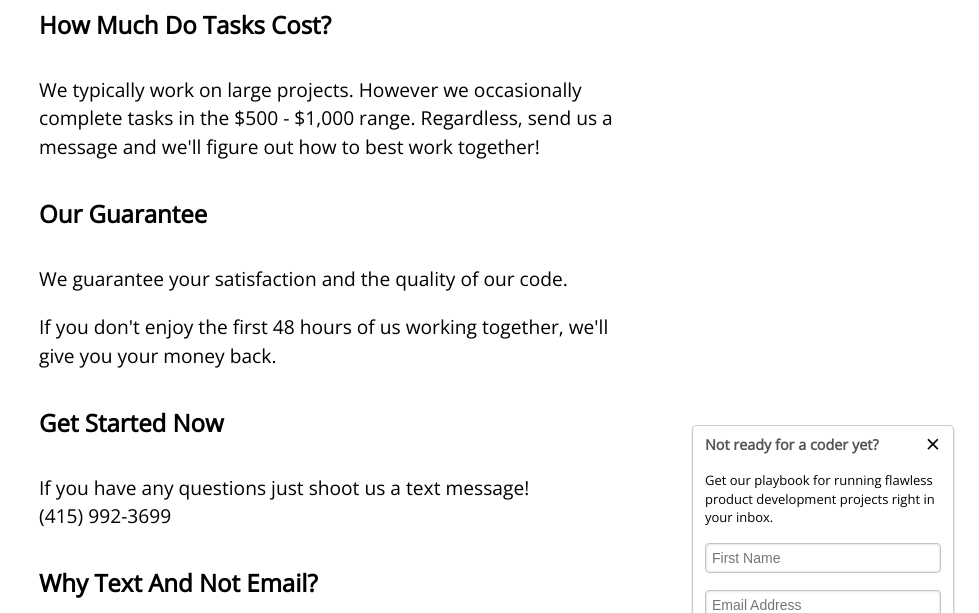
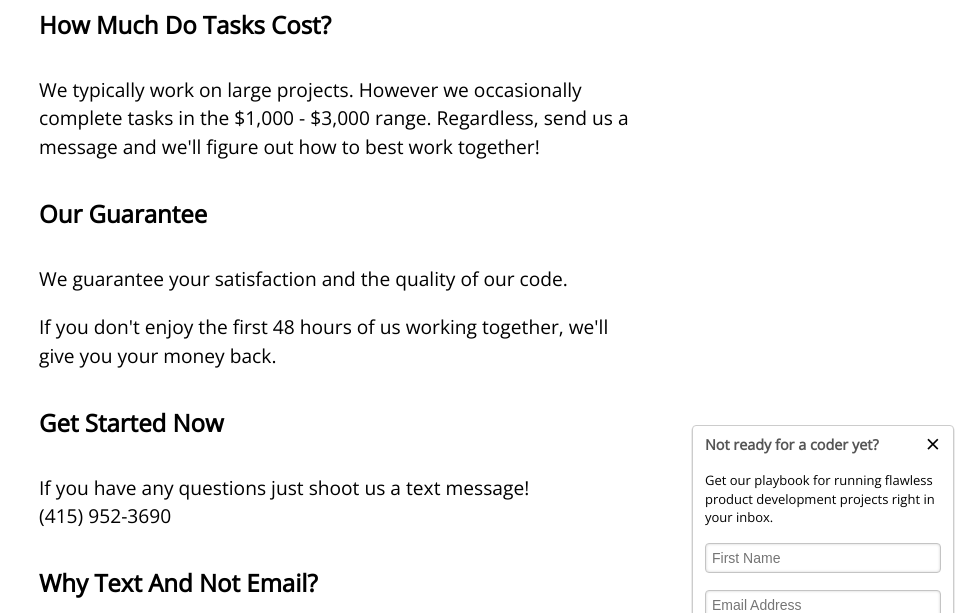
Before and after one commit to biznickman/textacoder, a Jekyll site: the page index.html, which Jekyll copies as it is, in a window 1280 px wide and 900 px high, scrolled down 1521 px. Shown: the part 184-797 px from the top of the window, without its empty margins (301-1280 px from the left). Built offline with Jekyll 4.4.1, drawn with Linux system fonts in a browser that asks for light colours; nearby versions of some CDN libraries; some of the changed text lies outside the part shown.

Commit message:
Updated pricing information and missing number

```diff
--- a/index.html
+++ b/index.html
@@ -46,7 +46,7 @@
     <div class="container">
       <h1>Text A Coder</h1>
       <section id='cta'>
-        <h2 class='cta'>Get your coding task done instantly without the pain of hiring a developer.<br /><br />Just text this number (starts at $500):</h2>
+        <h2 class='cta'>Get your coding task done instantly without the pain of hiring a developer.<br /><br />Just text this number (starts at $1,000):</h2>
         <span id="number"></span>
       </section>
       <p>
@@ -79,7 +79,7 @@
 
       <h2>How Much Do Tasks Cost?</h2>
       <p>
-        We typically work on large projects. However we occasionally complete tasks in the $500 - $1,000 range. Regardless, send us a message and we'll figure out how to best work together!
+        We typically work on large projects. However we occasionally complete tasks in the $1,000 - $3,000 range. Regardless, send us a message and we'll figure out how to best work together!
       </p>
 
       <h2>Our Guarantee</h2>
@@ -92,7 +92,7 @@
 
       <h2>Get Started Now</h2>
       <p>
-        If you have any questions just shoot us a text message!<br />(415) 992-3699
+        If you have any questions just shoot us a text message!<br />(415) 952-3690
       </p>
 
       <h2>Why Text And Not Email?</h2>
```
Also changed, not shown: other parts of index.html (+1 -1 lines).
